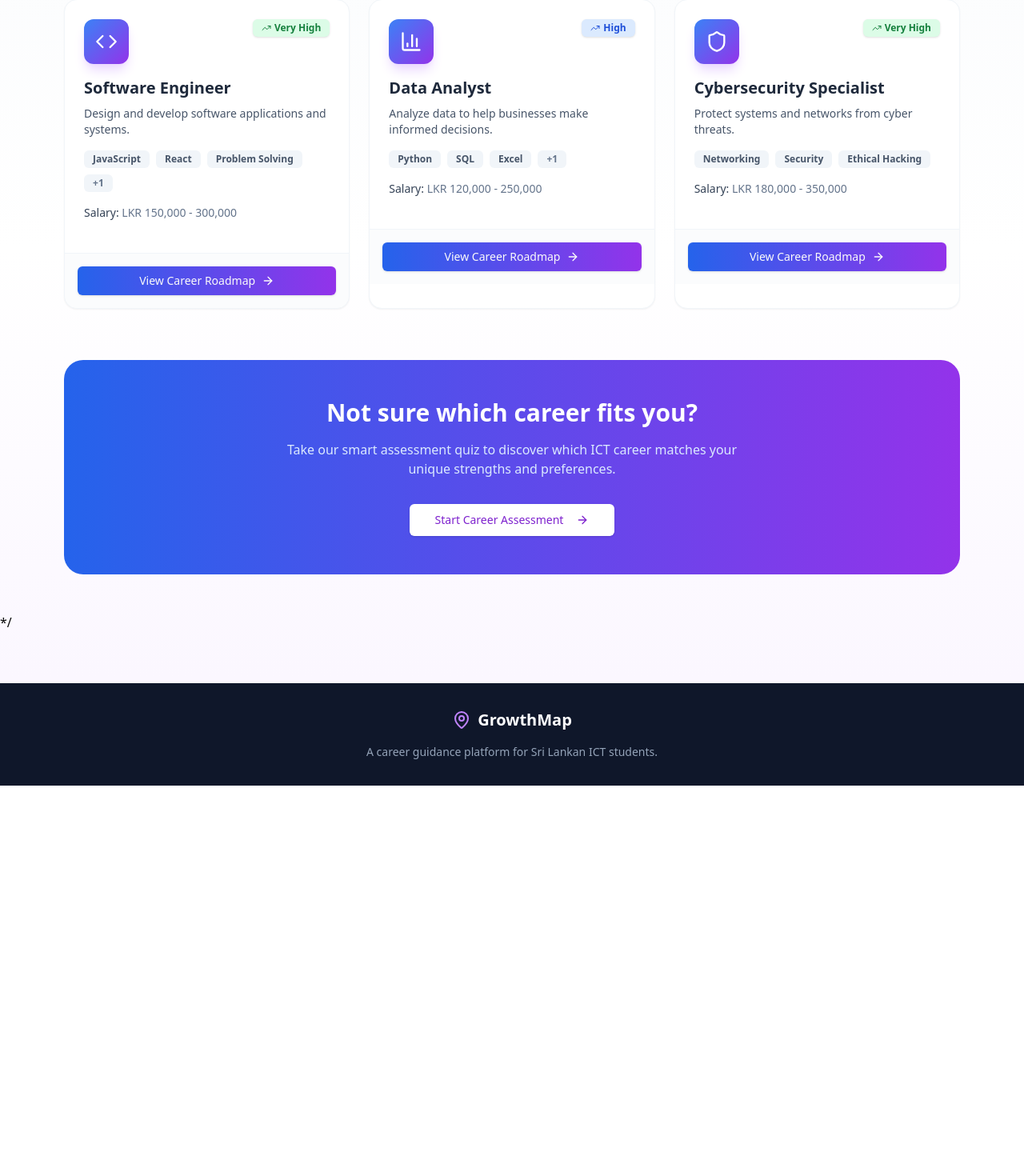
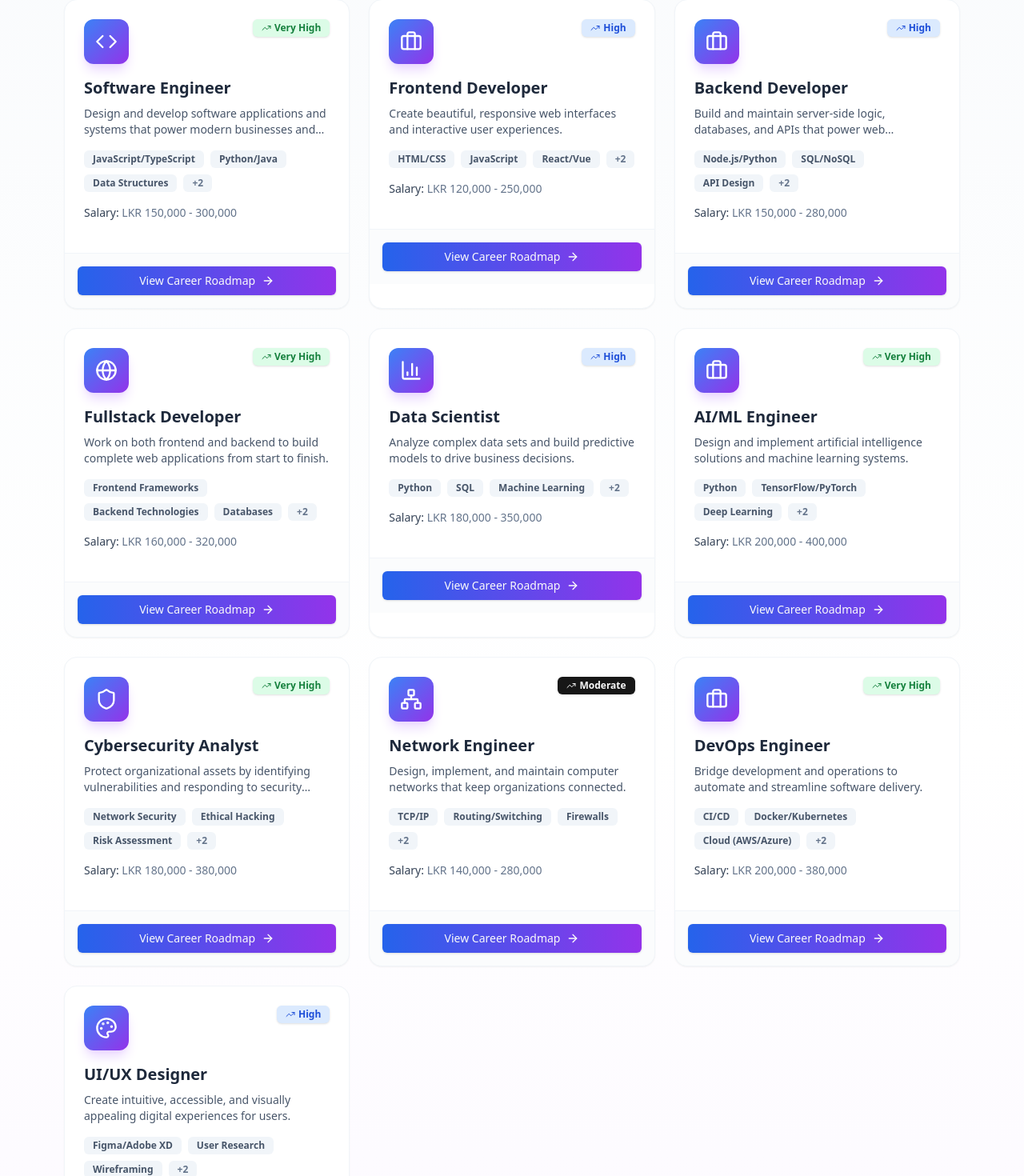
Before and after one commit to SemikaVidusha/SDGP_Project-GrowthMap, a React app in the folder SDGP/frontend/: page /Careers in a window 1280 px wide. Shown: the part 420-1890 px from the top of the page at 80% size. Before the commit the page ends 1402 px from the top, so only its background shows below. Built offline with nearby package versions, Linux system fonts and the light colour scheme; the HTML template or start-up script is replaced by a standard one.

Commit message:
fix issue in careers default roadmap showing

```diff
--- a/SDGP/frontend/src/pages/Dashboard/Careers.jsx
+++ b/SDGP/frontend/src/pages/Dashboard/Careers.jsx
@@ -5,6 +5,7 @@ import { Button } from "@/components/ui/button";
 import { Badge } from "@/components/ui/badge";
 import { Input } from "@/components/ui/input";
 import { createPageUrl } from "@/utils";
+import { useNavigate } from "react-router-dom";
 
 import {
   MapPin, Search, ArrowRight, TrendingUp, Briefcase,
@@ -32,6 +33,7 @@ const iconMap = {
 };
 
 export default function Careers() {
+  const navigate = useNavigate();
   const [searchQuery, setSearchQuery] = useState('');
   const [selectedCareer, setSelectedCareer] = useState(null);
   const [showRoadmap, setShowRoadmap] = useState(false);
@@ -44,30 +46,103 @@ export default function Careers() {
   const careers = [
     {
       id: 1,
+      careerId: "software_engineer",
       title: "Software Engineer",
-    description: "Design and develop software applications and systems.",
-    skills: ["JavaScript", "React", "Problem Solving", "APIs"],
+      description: "Design and develop software applications and systems that power modern businesses and user experiences.",
+      skills: ["JavaScript/TypeScript", "Python/Java", "Data Structures", "System Design", "APIs"],
       salary: "LKR 150,000 - 300,000",
       demand: "Very High",
       icon: "Code"
     },
     {
       id: 2,
-    title: "Data Analyst",
-    description: "Analyze data to help businesses make informed decisions.",
-    skills: ["Python", "SQL", "Excel", "Statistics"],
+      careerId: "frontend_developer",
+      title: "Frontend Developer",
+      description: "Create beautiful, responsive web interfaces and interactive user experiences.",
+      skills: ["HTML/CSS", "JavaScript", "React/Vue", "Responsive Design", "UI/UX Basics"],
       salary: "LKR 120,000 - 250,000",
+      demand: "High",
+      icon: "Layout"
+    },
+    {
+      id: 3,
+      careerId: "backend_developer",
+      title: "Backend Developer",
+      description: "Build and maintain server-side logic, databases, and APIs that power web applications.",
+      skills: ["Node.js/Python", "SQL/NoSQL", "API Design", "Server Management", "Security"],
+      salary: "LKR 150,000 - 280,000",
+      demand: "High",
+      icon: "Server"
+    },
+    {
+      id: 4,
+      careerId: "fullstack_developer",
+      title: "Fullstack Developer",
+      description: "Work on both frontend and backend to build complete web applications from start to finish.",
+      skills: ["Frontend Frameworks", "Backend Technologies", "Databases", "Git", "Deployment"],
+      salary: "LKR 160,000 - 320,000",
+      demand: "Very High",
+      icon: "Globe"
+    },
+    {
+      id: 5,
+      careerId: "data_scientist",
+      title: "Data Scientist",
+      description: "Analyze complex data sets and build predictive models to drive business decisions.",
+      skills: ["Python", "SQL", "Machine Learning", "Statistics", "Data Visualization"],
+      salary: "LKR 180,000 - 350,000",
       demand: "High",
       icon: "BarChart3"
     },
     {
-    id: 3,
-    title: "Cybersecurity Specialist",
-    description: "Protect systems and networks from cyber threats.",
-    skills: ["Networking", "Security", "Ethical Hacking"],
-    salary: "LKR 180,000 - 350,000",
+      id: 6,
+      careerId: "ai_ml_engineer",
+      title: "AI/ML Engineer",
+      description: "Design and implement artificial intelligence solutions and machine learning systems.",
+      skills: ["Python", "TensorFlow/PyTorch", "Deep Learning", "NLP", "MLOps"],
+      salary: "LKR 200,000 - 400,000",
+      demand: "Very High",
+      icon: "Brain"
+    },
+    {
+      id: 7,
+      careerId: "cybersecurity_analyst",
+      title: "Cybersecurity Analyst",
+      description: "Protect organizational assets by identifying vulnerabilities and responding to security threats.",
+      skills: ["Network Security", "Ethical Hacking", "Risk Assessment", "Incident Response", "Compliance"],
+      salary: "LKR 180,000 - 380,000",
       demand: "Very High",
       icon: "Shield"
+    },
+    {
+      id: 8,
+      careerId: "network_engineer",
+      title: "Network Engineer",
+      description: "Design, implement, and maintain computer networks that keep organizations connected.",
+      skills: ["TCP/IP", "Routing/Switching", "Firewalls", "Cloud Networking", "Network Security"],
+      salary: "LKR 140,000 - 280,000",
+      demand: "Moderate",
+      icon: "Network"
+    },
+    {
+      id: 9,
+      careerId: "devops_engineer",
+      title: "DevOps Engineer",
+      description: "Bridge development and operations to automate and streamline software delivery.",
+      skills: ["CI/CD", "Docker/Kubernetes", "Cloud (AWS/Azure)", "Infrastructure as Code", "Monitoring"],
+      salary: "LKR 200,000 - 380,000",
+      demand: "Very High",
+      icon: "GitBranch"
+    },
+    {
+      id: 10,
+      careerId: "ui_ux_designer",
+      title: "UI/UX Designer",
+      description: "Create intuitive, accessible, and visually appealing digital experiences for users.",
+      skills: ["Figma/Adobe XD", "User Research", "Wireframing", "Prototyping", "Visual Design"],
+      salary: "LKR 120,000 - 250,000",
+      demand: "High",
+      icon: "Palette"
     }
   ];
 
@@ -79,8 +154,7 @@ export default function Careers() {
   );
 
   const handleViewRoadmap = (career) => {
-    setSelectedCareer(career);
-    setShowRoadmap(true);
+    navigate(`/roadmap/${career.careerId}`);
   };
 
   return (
```
Lines whose indentation alone changed are shown as unchanged.
